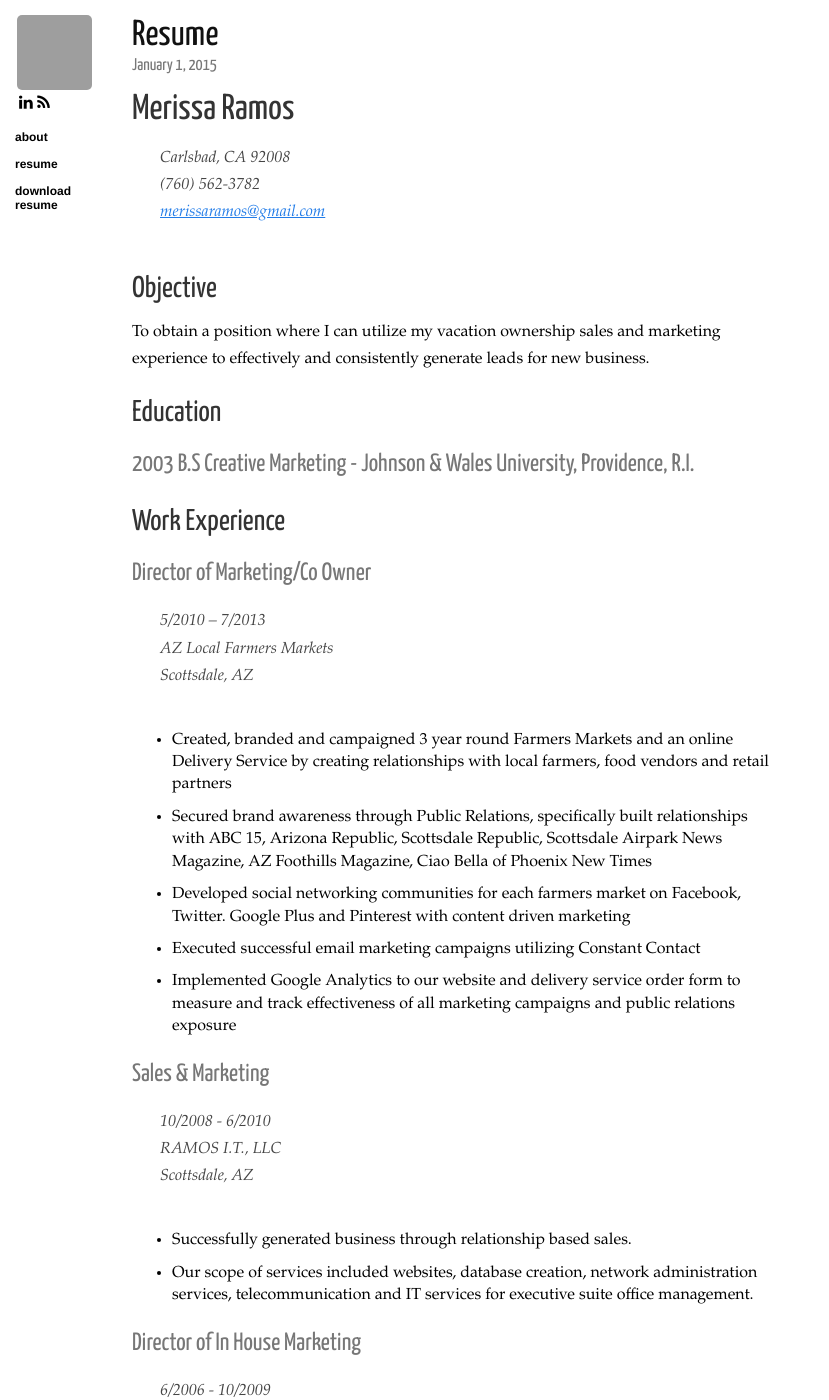
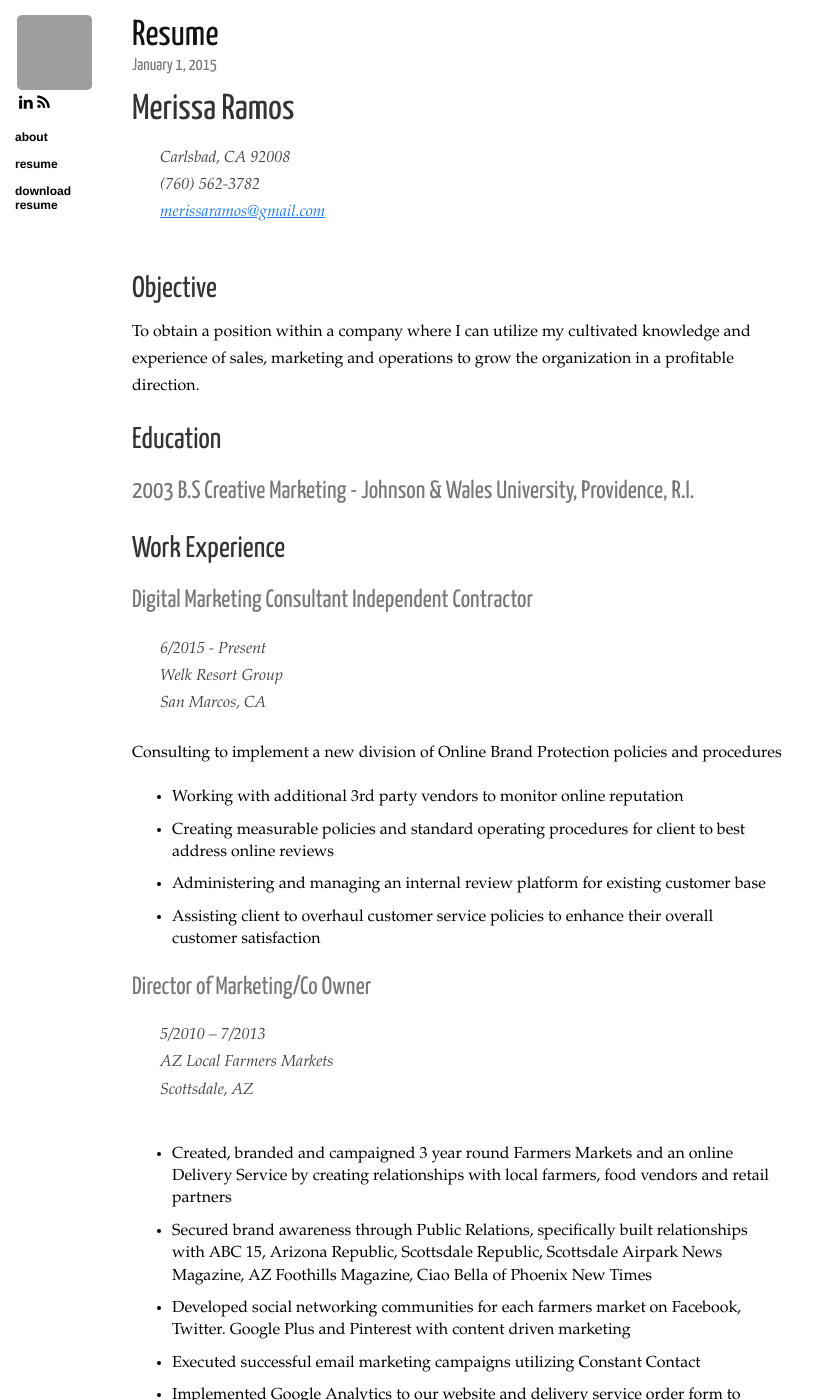
Before and after one commit to merissaramos/merissaramos.github.io, a Jekyll site: the page built from _posts/2015-1-1-resume.md, in a window 1280 px wide and 1400 px high. Shown: the whole window, without its empty margins (0-829 px from the left). Built offline with Jekyll 4.4.1, drawn with Linux system fonts in a browser that asks for light colours; nearby versions of some CDN libraries; Markdown is read by kramdown in place of the engine named in the settings; grey boxes are pictures that could not be loaded.

Commit message:
add new to resume

```diff
--- a/_posts/2015-1-1-resume.md
+++ b/_posts/2015-1-1-resume.md
@@ -10,12 +10,25 @@ category: posts
 [merissaramos@gmail.com][email]
 
 ## Objective
-To obtain a position where I can utilize my vacation ownership sales and marketing experience to effectively and consistently generate leads for new business.
+To obtain a position within a company where I can utilize my cultivated knowledge and experience of sales, marketing and operations to grow the organization in a profitable direction.
 
 ## Education
 ### 2003 B.S Creative Marketing - Johnson & Wales University, Providence, R.I.
 
 ## Work Experience
+### Digital Marketing Consultant Independent Contractor
+> 6/2015 - Present<br />
+Welk Resort Group<br />
+San Marcos, CA<br />
+
+Consulting to implement a new division of Online Brand Protection policies and procedures
+
+- Working with additional 3rd party vendors to monitor online reputation
+- Creating measurable policies and standard operating procedures for client to best address online reviews
+- Administering and managing an internal review platform for existing customer base
+- Assisting client to overhaul customer service policies to enhance their overall customer satisfaction
+
+
 ### Director of Marketing/Co Owner
 > 5/2010 – 7/2013<br />
 AZ Local Farmers Markets<br />
```
